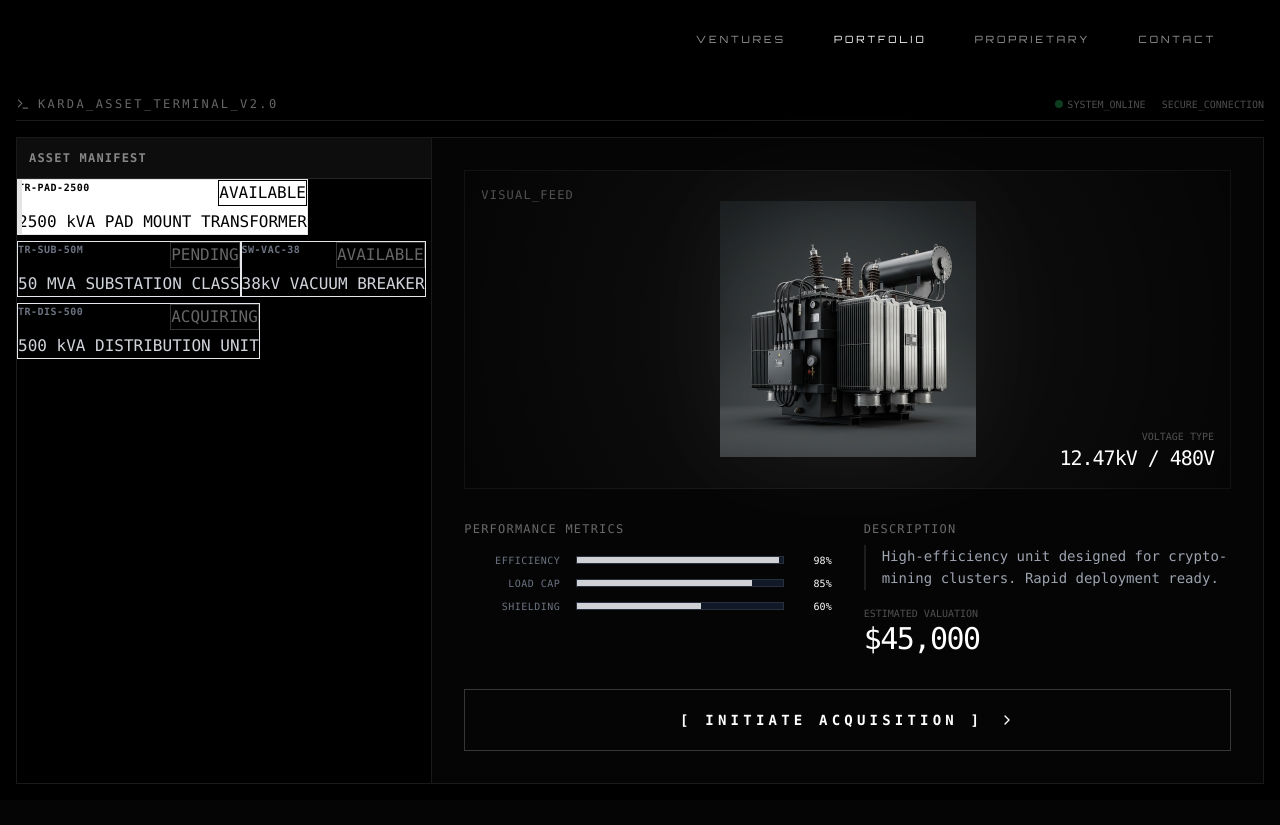
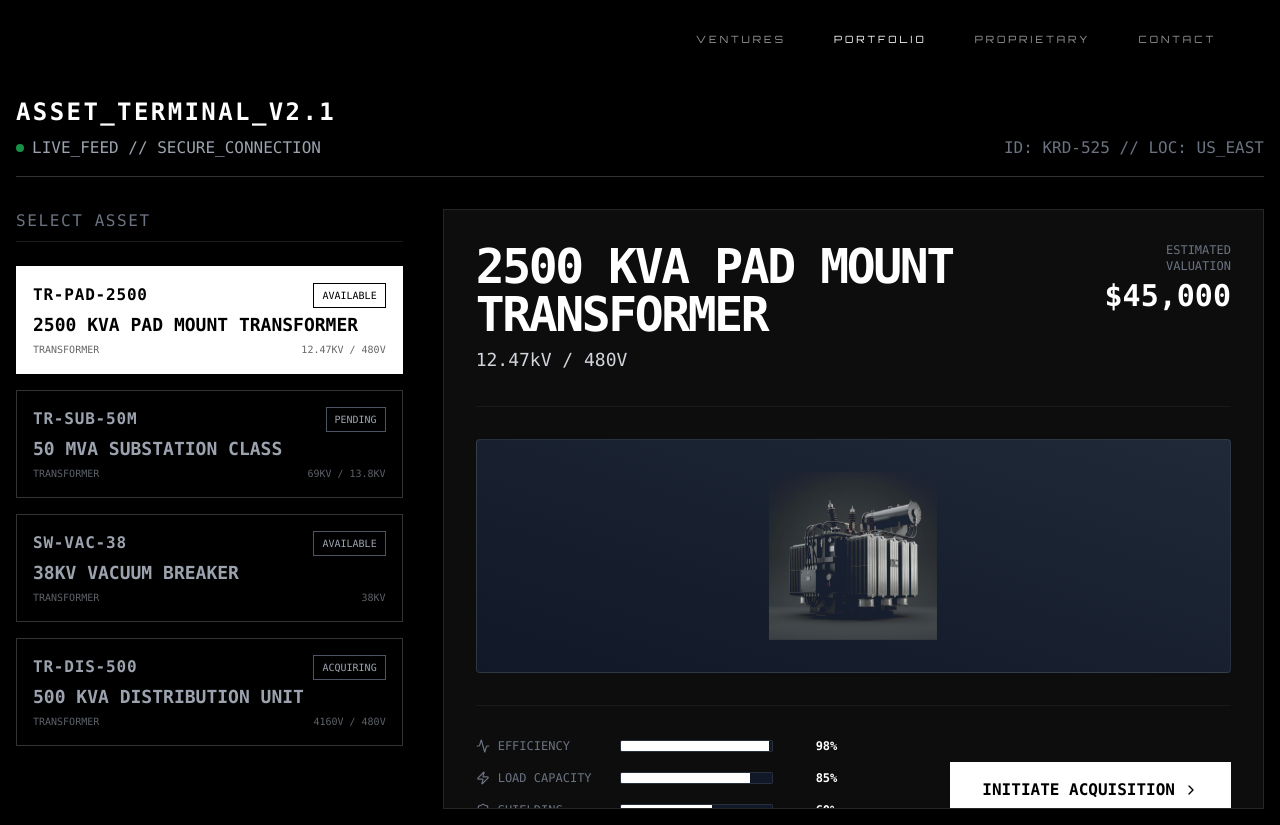
Before and after one commit to hansen-karda/karda-website, a React (Vite) app: page /#/portfolio in a window 1280 px wide. Before the commit the page ends 800 px from the top, so only its background shows below. Built offline with nearby package versions, Linux system fonts and the light colour scheme; no server answers.

Commit message:
Fix Inventory layout and crash issues

```diff
--- a/src/components/Inventory.jsx
+++ b/src/components/Inventory.jsx
@@ -1,36 +1,50 @@
 import React, { useState, useEffect } from 'react';
-import { motion, AnimatePresence } from 'framer-motion';
-import { Terminal, Activity, Zap, ChevronRight, maximize2, Crosshair } from 'lucide-react';
-import transformerImg from '../assets/transformer-1.png';
+import { ChevronRight, Activity, Zap, Shield, Box } from 'lucide-react';
 import { ASSET_MANIFEST as LOCAL_MANIFEST } from '../data/manifest';
 import { client, urlFor } from '../sanityClient';
 import groq from 'groq';
+import transformerImg from '../assets/transformer-1.png';
 
-const SpecBar = ({ label, value }) => (
-    <div className="flex items-center gap-4 mb-2">
-        <span className="text-[10px] font-mono text-gray-500 w-24 text-right uppercase tracking-wider">{label}</span>
-        <div className="flex-1 h-2 bg-gray-900 border border-white/10 relative overflow-hidden">
-            <motion.div
-                initial={{ width: 0 }}
-                animate={{ width: `${value}%` }}
-                transition={{ duration: 1, ease: "easeOut" }}
-                className="h-full bg-white/80"
-            />
-        </div>
-        <span className="text-[10px] font-mono text-white w-8 text-right">{value}%</span>
-    </div>
-);
+// Fallback image if asset.image is missing in Sanity
+const getImageUrl = (asset) => {
+    if (asset?.image?.asset) {
+        return urlFor(asset.image).width(800).url();
+    }
+    return transformerImg;
+};
+
+// Map Sanity schema to Component schema
+const normalizeAsset = (asset) => ({
+    id: asset.id || 'UNKNOWN',
+    name: asset.type || 'Unknown Asset', // Sanity 'type' -> Component 'name'
+    type: 'Infrastructure', // Hardcoded or new field
+    voltage: asset.voltage || 'N/A',
+    status: asset.status || 'UNKNOWN',
+    price: asset.price || 'Price on Request',
+    specs: {
+        efficiency: asset.specs?.efficiency || 0,
+        load: asset.specs?.load_capacity || 0, // Sanity 'load_capacity' -> Component 'load'
+        shielding: asset.specs?.shielding || 0
+    },
+    image: asset.image,
+    desc: asset.desc
+});
 
 const Inventory = () => {
-    const [assets, setAssets] = useState(LOCAL_MANIFEST);
-    const [selectedAsset, setSelectedAsset] = useState(LOCAL_MANIFEST[0]);
+    const [assets, setAssets] = useState(LOCAL_MANIFEST.map(item => ({
+        ...item,
+        name: item.type, // Map local 'type' to 'name' for consistency
+        type: 'Transformer',
+        specs: { ...item.specs, load: item.specs.load_capacity || 0 }
+    })));
+    const [selected, setSelected] = useState(assets[0]);
     const [loading, setLoading] = useState(true);
 
     // Fetch from Sanity
     useEffect(() => {
         const fetchInventory = async () => {
             try {
-                const query = groq`* [_type == "inventory"]{
+                const query = groq`*[_type == "inventory"]{
                   _id,
                   id,
                   type,
@@ -45,20 +59,17 @@ const Inventory = () => {
                   },
                   desc,
                   image
-} `;
+                }`;
 
                 const sanityData = await client.fetch(query);
 
                 if (sanityData && sanityData.length > 0) {
-                    // Normalize/Map if needed, for now assuming 1:1 schema match or close enough
-                    // If Sanity has data, we prioritize it.
-                    console.log("Loaded from Sanity:", sanityData);
-                    setAssets(sanityData);
-                    setSelectedAsset(sanityData[0]);
+                    const normalized = sanityData.map(normalizeAsset);
+                    setAssets(normalized);
+                    setSelected(normalized[0]);
                 }
             } catch (error) {
-                console.log("Sanity fetch failed (likely not configured yet), using local manifest.");
-                console.error(error); // Log the actual error for debugging
+                console.log("Sanity fetch failed, using local manifest.");
             } finally {
                 setLoading(false);
             }
@@ -67,135 +78,120 @@ const Inventory = () => {
         fetchInventory();
     }, []);
 
-    // Helper to resolve image source
-    const getImageUrl = (asset) => {
-        if (asset.image && asset.image.asset) {
-            return urlFor(asset.image).width(800).url();
-        }
-        return transformerImg; // Fallback
-    };
+    return (
+        <div className="min-h-screen bg-black text-white p-4 pt-24 font-mono">
 
-    return (
-        <section className="h-screen w-full bg-black pt-24 px-4 pb-4 overflow-hidden flex flex-col font-mono">
-
-            {/* TERMINAL HEADER */}
-            <div className="flex justify-between items-center mb-4 border-b border-white/10 pb-2">
-                <div className="flex items-center gap-2 text-white/40">
-                    <Terminal size={14} />
-                    <span className="text-xs tracking-[0.2em] uppercase">KARDA_ASSET_TERMINAL_V2.0</span>
+            {/* HEADER HUD */}
+            <div className="flex justify-between items-end border-b border-white/20 pb-4 mb-8">
+                <div>
+                    <h2 className="text-xl md:text-2xl font-bold tracking-widest text-white uppercase">Asset_Terminal_v2.1</h2>
+                    <div className="flex items-center gap-2 mt-2 text-gray-400">
+                        <span className={`w-2 h-2 rounded-full animate-pulse ${loading ? 'bg-amber-500' : 'bg-green-500'}`}></span>
+                        <span>{loading ? 'SYNCING_DB...' : 'LIVE_FEED // SECURE_CONNECTION'}</span>
                     </div>
-                <div className="flex items-center gap-4 text-[10px] text-white/30">
-                    <div className="flex items-center gap-1">
-                        <div className={`w-2 h-2 rounded-full ${loading ? 'bg-amber-500' : 'bg-green-900'} animate-pulse`} />
-                        {loading ? 'SYNCING_DB...' : 'SYSTEM_ONLINE'}
                 </div>
-                    <span>SECURE_CONNECTION</span>
+                <div className="hidden md:block text-right text-gray-500">
+                    ID: KRD-{Math.floor(Math.random() * 1000)} // LOC: US_EAST
                 </div>
             </div>
 
-            <div className="flex-1 grid grid-cols-1 md:grid-cols-12 gap-0 border border-white/10">
+            <div className="grid grid-cols-1 lg:grid-cols-12 gap-8 h-[calc(100vh-200px)]">
 
                 {/* LEFT PANEL: MANIFEST LIST */}
-                <div className="md:col-span-4 border-r border-white/10 flex flex-col bg-black">
-                    <div className="p-3 bg-white/5 border-b border-white/10 text-xs text-white/50 tracking-widest font-bold">
-                        ASSET MANIFEST
-                    </div>
-                    <div className="flex-1 overflow-y-auto custom-scrollbar">
-                        {assets.map((asset) => (
+                <div className="lg:col-span-4 flex flex-col gap-4 overflow-y-auto pr-2 custom-scrollbar">
+                    <div className="text-gray-500 uppercase tracking-widest mb-2 border-b border-white/10 pb-2">Select Asset</div>
+
+                    {assets.map((item, idx) => (
                         <button
-                                key={asset._id || asset.id}
-                                onClick={() => setSelectedAsset(asset)}
-                                className={`w - full text - left p - 4 border - b border - white / 5 transition - all duration - 200 group relative ${(selectedAsset._id || selectedAsset.id) === (asset._id || asset.id)
-                                    ? 'bg-white text-black'
-                                    : 'text-gray-500 hover:bg-white/5 hover:text-white'
-                                    } `}
+                            key={item._id || item.id || idx}
+                            onClick={() => setSelected(item)}
+                            className={`group relative p-4 text-left border transition-all duration-200 uppercase w-full
+                ${(selected.id === item.id)
+                                    ? 'bg-white border-white text-black'
+                                    : 'bg-black/50 border-white/20 text-gray-400 hover:border-white hover:text-white'
+                                }`}
                         >
-                                {(selectedAsset._id || selectedAsset.id) === (asset._id || asset.id) && (
-                                    <div className="absolute left-0 top-0 bottom-0 w-1 bg-karda-silver" />
-                                )}
-                                <div className="flex justify-between items-start mb-1">
-                                    <span className="text-[10px] tracking-wider font-bold">{asset.id}</span>
-                                    <span className={`text - [9px] px - 1 py - 0.5 border ${(selectedAsset._id || selectedAsset.id) === (asset._id || asset.id)
-                                        ? 'border-black text-black'
-                                        : 'border-white/20 text-white/40'
-                                        } `}>
-                                        {asset.status}
+                            <div className="flex justify-between items-start mb-2">
+                                <span className="font-bold tracking-wider">{item.id}</span>
+                                <span className={`text-[10px] px-2 py-1 border ${selected.id === item.id ? 'border-black' : 'border-gray-600'}`}>
+                                    {item.status}
                                 </span>
                             </div>
-                                <div className={`text - xs truncate font - medium ${(selectedAsset._id || selectedAsset.id) === (asset._id || asset.id)
-                                    ? 'text-black'
-                                    : 'text-gray-300'
-                                    } `}>
-                                    {asset.type}
+                            <div className="text-lg font-bold leading-none mb-2 truncate">{item.name}</div>
+                            <div className="flex justify-between opacity-60 text-[10px]">
+                                <span>{item.type}</span>
+                                <span>{item.voltage}</span>
                             </div>
                         </button>
                     ))}
                 </div>
-                </div>
 
                 {/* RIGHT PANEL: INSPECTION BAY */}
-                <div className="md:col-span-8 bg-[#050505] relative flex flex-col">
-                    <AnimatePresence mode='wait'>
-                        <motion.div
-                            key={selectedAsset.id}
-                            initial={{ opacity: 0 }}
-                            animate={{ opacity: 1 }}
-                            exit={{ opacity: 0 }}
-                            transition={{ duration: 0.2 }}
-                            className="h-full flex flex-col p-8"
-                        >
+                <div className="lg:col-span-8 border border-white/10 bg-white/5 relative p-8 flex flex-col overflow-y-auto">
 
-                            {/* TOP: ID & IMAGE */}
-                            <div className="flex-1 flex flex-col items-center justify-center relative mb-8 border border-white/5 bg-[radial-gradient(circle_at_center,_var(--tw-gradient-stops))] from-white/5 to-transparent">
-                                <div className="absolute top-4 left-4 text-xs text-white/30 tracking-widest">VISUAL_FEED</div>
-                                <img
-                                    src={transformerImg}
-                                    alt="Asset"
-                                    className="h-64 object-contain drop-shadow-[0_0_50px_rgba(255,255,255,0.05)]"
-                                />
-                                {/* Floating Data Points */}
-                                <div className="absolute bottom-4 right-4 text-right">
-                                    <div className="text-[10px] text-white/30">VOLTAGE TYPE</div>
-                                    <div className="text-xl text-white tracking-tighter">{selectedAsset.voltage}</div>
+                    {/* Top Info Bar */}
+                    <div className="flex justify-between items-start mb-8">
+                        <div>
+                            <h1 className="text-2xl md:text-5xl font-black text-white tracking-tighter uppercase mb-2">
+                                {selected.name}
+                            </h1>
+                            <p className="text-gray-300 text-lg">{selected.voltage}</p>
+                        </div>
+                        <div className="text-right">
+                            <div className="text-gray-500 text-xs uppercase mb-1">Estimated Valuation</div>
+                            <div className="text-3xl font-bold text-white">{selected.price}</div>
                         </div>
                     </div>
 
-                            {/* MIDDLE: SPECS POOL */}
-                            <div className="grid grid-cols-1 md:grid-cols-2 gap-8 mb-8">
-                                <div>
-                                    <h3 className="text-xs text-white/40 mb-4 tracking-widest uppercase">PERFORMANCE METRICS</h3>
-                                    <SpecBar label="EFFICIENCY" value={selectedAsset.specs.efficiency} />
-                                    <SpecBar label="LOAD CAP" value={selectedAsset.specs.load_capacity} />
-                                    <SpecBar label="SHIELDING" value={selectedAsset.specs.shielding} />
+                    {/* Main Visual Area */}
+                    <div className="flex-1 relative border-t border-b border-white/5 py-8 flex items-center justify-center min-h-[300px]">
+                        <div className="w-full h-full bg-gradient-to-tr from-gray-900 to-gray-800 rounded flex items-center justify-center border border-white/10 relative overflow-hidden group">
+                            {/* 3D Image Placeholder */}
+                            <img
+                                src={getImageUrl(selected)}
+                                alt={selected.name}
+                                className="w-full h-full object-contain p-8 mix-blend-lighten opacity-90 group-hover:opacity-100 group-hover:scale-105 transition-all duration-700"
+                            />
+                            <div className="absolute inset-0 bg-grid-white/[0.02] pointer-events-none" />
                         </div>
-                                <div className="flex flex-col justify-between">
-                                    <div>
-                                        <h3 className="text-xs text-white/40 mb-2 tracking-widest uppercase">DESCRIPTION</h3>
-                                        <p className="text-sm text-gray-400 leading-relaxed border-l-2 border-white/10 pl-4">{selectedAsset.desc}</p>
                     </div>
-                                    <div className="mt-4">
-                                        <div className="text-[10px] text-white/30 uppercase">ESTIMATED VALUATION</div>
-                                        <div className="text-3xl text-white tracking-tighter font-light">{selectedAsset.price}</div>
+
+                    {/* Bottom Specs HUD */}
+                    <div className="grid grid-cols-1 md:grid-cols-2 gap-8 mt-8">
+                        <div className="space-y-4">
+                            <SpecBar label="EFFICIENCY" value={selected.specs.efficiency} icon={<Activity size={14} />} />
+                            <SpecBar label="LOAD CAPACITY" value={selected.specs.load} icon={<Zap size={14} />} />
+                            <SpecBar label="SHIELDING" value={selected.specs.shielding} icon={<Shield size={14} />} />
+                        </div>
+
+                        <div className="flex items-end justify-end">
+                            <button className="w-full md:w-auto bg-white text-black font-bold uppercase py-4 px-8 hover:bg-gray-200 transition-colors flex items-center justify-center gap-2">
+                                <span>Initiate Acquisition</span>
+                                <ChevronRight size={16} />
+                            </button>
                         </div>
                     </div>
                 </div>
 
-                            {/* BOTTOM: ACTION */}
-                            <button className="w-full py-5 border border-white/20 hover:bg-white hover:text-black hover:border-white transition-all duration-300 group relative overflow-hidden">
-                                <div className="absolute inset-0 bg-white/10 translate-y-full group-hover:translate-y-0 transition-transform duration-300 ease-out pointer-events-none" />
-                                <span className="relative z-10 text-sm tracking-[0.3em] font-bold flex items-center justify-center gap-4">
-                                    [ INITIATE ACQUISITION ]
-                                    <ChevronRight size={16} />
-                                </span>
-                            </button>
-
-                        </motion.div>
-                    </AnimatePresence>
             </div>
-
         </div>
-        </section>
     );
 };
 
+const SpecBar = ({ label, value, icon }) => (
+    <div className="flex items-center gap-4">
+        <div className="text-gray-500 w-32 text-xs flex items-center gap-2">
+            {icon}
+            {label}
+        </div>
+        <div className="flex-1 h-3 bg-gray-900 border border-white/10 relative overflow-hidden rounded-sm">
+            <div
+                className="h-full bg-white transition-all duration-1000 ease-out"
+                style={{ width: `${value}%` }}
+            />
+        </div>
+        <div className="text-white text-xs font-bold w-12 text-right">{value}%</div>
+    </div>
+);
+
 export default Inventory;
--- a/src/sanityClient.js
+++ b/src/sanityClient.js
@@ -5,7 +5,7 @@ import imageUrlBuilder from '@sanity/image-url';
 export const client = createClient({
     projectId: 'l2w4m5p0', // <--- You will paste your ID here
     dataset: 'production',
-    useCdn: true, // set to `false` to bypass the edge cache
+    useCdn: false, // set to `false` to bypass the edge cache
     apiVersion: '2023-05-03', // use current date (YYYY-MM-DD) to target the latest API version
 });
 
--- a/vite.config.js
+++ b/vite.config.js
@@ -4,5 +4,5 @@ import react from '@vitejs/plugin-react'
 // https://vite.dev/config/
 export default defineConfig({
   plugins: [react()],
-  base: '/karda-website/',
+  base: process.env.NODE_ENV === 'production' ? '/karda-website/' : '/',
 })
```
Lines whose indentation alone changed are shown as unchanged.
